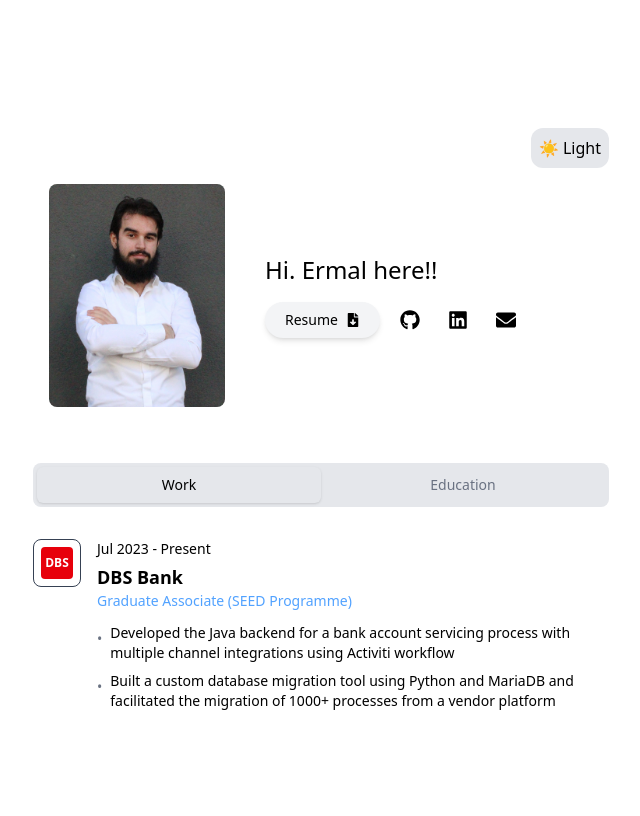
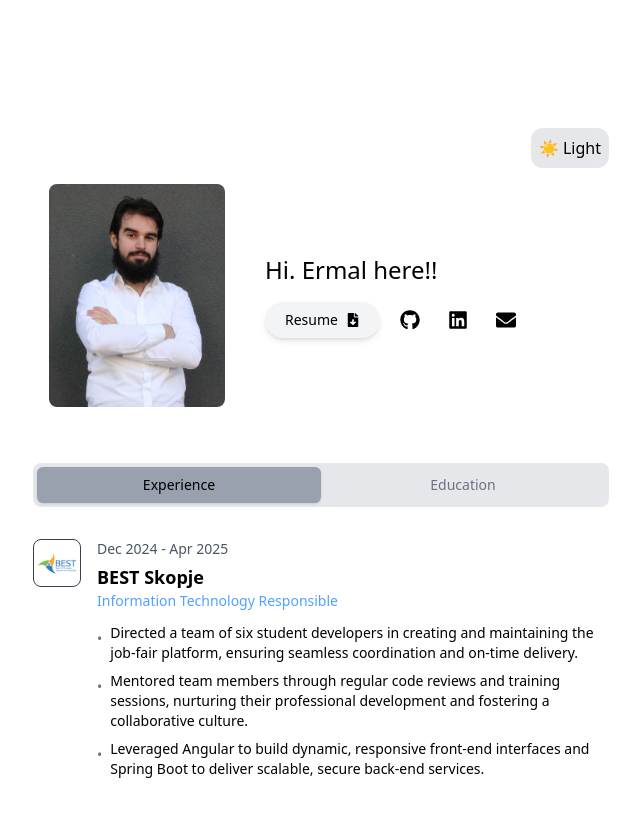
Before and after one commit to ErmalMC/ermalmc.github.io, a React (Vite) app: page / in a window 1280 px wide. Shown: the top 816 px of the page, without its empty margins (319-959 px from the left). Built offline with nearby package versions, Linux system fonts and the light colour scheme.

Commit message:
Added Logos and Fixed Timeline
Added Logos and added the proper text for my timelines and fixed light theme button view

```diff
--- a/src/ProfessionalTimeline.jsx
+++ b/src/ProfessionalTimeline.jsx
@@ -15,7 +15,7 @@ const TimelineItem = ({ logo, institution, role, period, achievements, badges, i
         {/* Content */}
         <div className="flex-grow min-w-0">
             {/* Date */}
-            <p className="text-shadow-black dark:text-white text-sm font-medium mb-1">{period}</p>
+            <p className="text-gray-600 dark:text-gray-300 text-sm font-medium mb-1">{period}</p>
 
             {/* Institution and role */}
             <h3 className="text-black dark:text-white text-lg font-semibold">{institution}</h3>
@@ -46,57 +46,70 @@ const TimelineItem = ({ logo, institution, role, period, achievements, badges, i
 );
 
 const ProfessionalTimeline = () => {
-    const [activeTab, setActiveTab] = useState('Work');
+    const [activeTab, setActiveTab] = useState('Experience');
 
     const workData = [
         {
-            period: "Jul 2023 - Present",
-            institution: "DBS Bank",
-            role: "Graduate Associate (SEED Programme)",
-            logo: <div className="w-8 h-8 bg-red-600 rounded flex items-center justify-center text-white font-bold text-xs">DBS</div>,
+            period: "Dec 2024 - Apr 2025",
+            institution: "BEST Skopje",
+            role: "Information Technology Responsible",
+            logo:  (
+                <img
+                    src="/BESTlogo.png"
+                    alt="BEST Logo"
+                    className="w-14 h-14 object-contain rounded"
+                />
+            ),
             achievements: [
-                "Developed the Java backend for a bank account servicing process with multiple channel integrations using Activiti workflow",
-                "Built a custom database migration tool using Python and MariaDB and facilitated the migration of 1000+ processes from a vendor platform"
+                "Directed a team of six student developers in creating and maintaining the job-fair platform, ensuring seamless coordination and on-time delivery.",
+                "Mentored team members through regular code reviews and training sessions, nurturing their professional development and fostering a collaborative culture.",
+                "Leveraged Angular to build dynamic, responsive front-end interfaces and Spring Boot to deliver scalable, secure back-end services."
             ]
         },
     ];
 
     const educationData = [
         {
-            period: "Sep 2019 - Apr 2023",
-            institution: "Digipen Institute of Technology Singapore",
-            role: "BS in Computer Science in Real-Time Interactive Simulation",
-            logo: <div className="w-8 h-8 bg-red-500 rounded-full flex items-center justify-center text-white font-bold text-xs">DP</div>,
+            period: "Oct 2022 - Jun 2026",
+            institution: "Faculty of Computer Science and Engineering",
+            role: "Bachelor of Science in Information Science",
+            logo: (
+                <img
+                    src="/finki-logo.png"
+                    alt="FINKI Logo"
+                    className="w-14 h-14 object-contain rounded"
+                />
+            ),
             achievements: [
-                "Graduated with a Minor in Mathematics",
-                "President of Digipen Student Management Committee for freshman year",
-                "3-time recipient of the Dean's Honor List"
+                "Co-authored a research paper titled 'Robotic Strategies for Orbital Sustainability: A Comparative Analysis of Capture Techniques, Guidance Systems, and Servicing Integration', focusing on space debris removal and long-term satellite servicing.",
+                "Analyzed and compared cutting-edge orbital robotics systems, proposing improvements to existing guidance and capture mechanisms.",
+                "Currently developing a compact folding robot prototype designed for constrained environments, utilizing modular mechanical components and embedded systems.",
             ],
-            badges: ["Final Year Project", "2nd Year Project"]
+            badges: []
         },
     ];
 
-    const currentData = activeTab === 'Work' ? workData : educationData;
+    const currentData = activeTab === 'Experience' ? workData : educationData;
 
     return (
         <div className="w-full">
             {/* Tab Navigation */}
             <div className="flex w-full justify-center bg-gray-200 dark:bg-gray-800 rounded-lg p-1 mb-8">
                 <button
-                    onClick={() => setActiveTab('Work')}
+                    onClick={() => setActiveTab('Experience')}
                     className={`flex-1 px-6 py-2 rounded-md text-sm font-medium transition-colors ${
-                        activeTab === 'Work'
-                            ? 'bg-gray-200 dark:bg-gray-900 text-black dark:text-white shadow-sm'
+                        activeTab === 'Experience'
+                            ? 'bg-gray-400 dark:bg-gray-900 text-black dark:text-white shadow-sm'
                             : 'text-gray-500 hover:text-gray-900 dark:hover:text-gray-200'
                     }`}
                 >
-                    Work
+                    Experience
                 </button>
                 <button
                     onClick={() => setActiveTab('Education')}
                     className={`flex-1 px-6 py-2 rounded-md text-sm font-medium transition-colors ${
                         activeTab === 'Education'
-                            ? 'bg-gray-200 dark:bg-gray-900 text-black dark:text-white shadow-sm'
+                            ? 'bg-gray-400 dark:bg-gray-900 text-black dark:text-white shadow-sm'
                             : 'text-gray-500 hover:text-gray-900 dark:hover:text-gray-200'
                     }`}
                 >
```
Also changed, not shown: public/BESTlogo.png (added), public/finki-logo.png (added).
